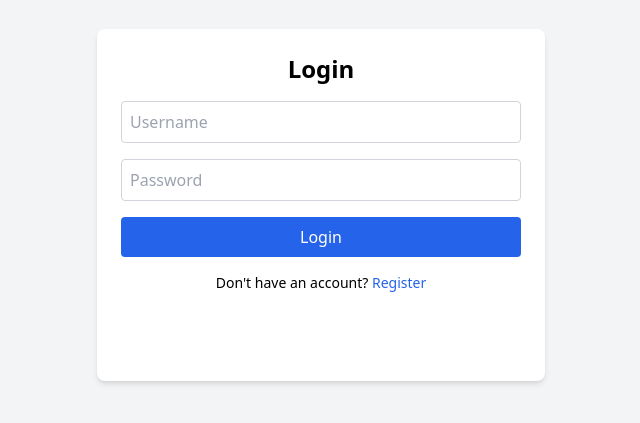
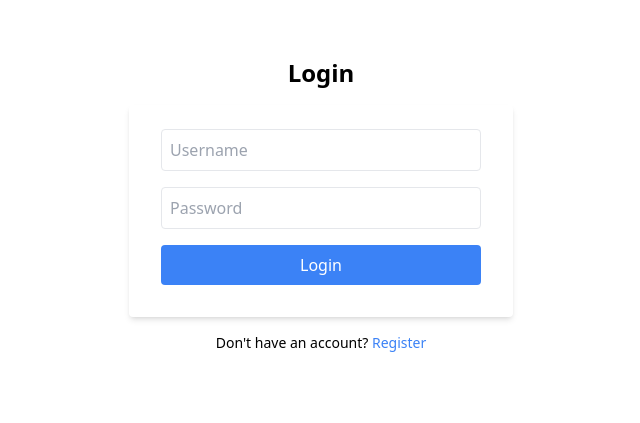
Before and after one commit to vishal-mehta-cent/paper-trading-frontend_revised, a React (Vite) app: page / in a window 1280 px wide. Shown: the part 195-618 px from the top of the page, without its empty margins (319-959 px from the left). Built offline with nearby package versions, Linux system fonts and the light colour scheme.

Commit message:
Adding files

```diff
--- a/src/pages/LoginRegister.jsx
+++ b/src/pages/LoginRegister.jsx
@@ -1,115 +1,80 @@
 import React, { useState } from "react";
 import axios from "axios";
-import { GoogleLogin } from "@react-oauth/google";
-import jwt_decode from "jwt-decode";
 
-const BASE_URL = import.meta.env.VITE_BACKEND_URL;
-
-export default function LoginRegister({ onLoginSuccess }) {
+const LoginRegister = (props) => {
   const [username, setUsername] = useState("");
   const [password, setPassword] = useState("");
   const [isLogin, setIsLogin] = useState(true);
-  const [error, setError] = useState("");
 
   const handleSubmit = async (e) => {
     e.preventDefault();
-    setError("");
+
+    const endpoint = isLogin ? "/auth/login" : "/auth/register";
 
     try {
-      const endpoint = isLogin ? "login" : "register";
-      const response = await axios.post(`${BASE_URL}/auth/${endpoint}`, {
+      const response = await axios.post(
+        `${import.meta.env.VITE_BACKEND_URL}${endpoint}`,
+        {
           username,
           password,
-      });
+        }
+      );
 
-      if (response.status === 200) {
-        localStorage.setItem("username", username);
-        onLoginSuccess(username);
+      if (response.status === 200 || response.status === 201) {
+        console.log("✅ Login/Register successful");
+        props.onLoginSuccess(username); // <-- Callback to parent
       } else {
-        setError("Unexpected response from server.");
+        alert("Login/Register failed");
       }
-    } catch (err) {
-      console.error(err);
-      setError(err.response?.data?.detail || "Login/Register failed");
-    }
-  };
-
-  const handleGoogleSuccess = async (credentialResponse) => {
-    const decoded = jwt_decode(credentialResponse.credential);
-    const name = decoded.name || decoded.email;
-
-    try {
-      const response = await axios.post(`${BASE_URL}/auth/google-login`, {
-        token: credentialResponse.credential,
-      });
-
-      if (response.status === 200) {
-        localStorage.setItem("username", name);
-        onLoginSuccess(name);
-      } else {
-        setError("Google login failed.");
-      }
-    } catch (err) {
-      console.error(err);
-      setError(err.response?.data?.detail || "Google login failed");
+    } catch (error) {
+      console.error("❌ Error during login/register:", error);
+      alert("Login/Register failed");
     }
   };
 
   return (
-    <div className="flex justify-center items-center h-screen bg-gray-100">
-      <div className="w-full max-w-md p-6 bg-white rounded-lg shadow-md">
-        <h2 className="text-2xl font-bold text-center mb-4">
+    <div className="flex flex-col items-center justify-center min-h-screen p-4">
+      <h1 className="text-2xl font-semibold mb-4">
         {isLogin ? "Login" : "Register"}
-        </h2>
-
-        {error && (
-          <p className="text-red-500 text-center text-sm mb-2">{error}</p>
-        )}
-
-        <form onSubmit={handleSubmit}>
+      </h1>
+      <form
+        onSubmit={handleSubmit}
+        className="bg-white shadow-md rounded px-8 pt-6 pb-8 mb-4 w-full max-w-sm"
+      >
         <input
+          className="w-full mb-4 p-2 border rounded"
           type="text"
           placeholder="Username"
-            className="w-full p-2 mb-4 border border-gray-300 rounded"
           value={username}
           onChange={(e) => setUsername(e.target.value)}
           required
         />
-
         <input
+          className="w-full mb-4 p-2 border rounded"
           type="password"
           placeholder="Password"
-            className="w-full p-2 mb-4 border border-gray-300 rounded"
           value={password}
           onChange={(e) => setPassword(e.target.value)}
           required
         />
-
         <button
           type="submit"
-            className="w-full bg-blue-600 text-white py-2 rounded hover:bg-blue-700"
+          className="w-full bg-blue-500 text-white py-2 rounded hover:bg-blue-600"
         >
           {isLogin ? "Login" : "Register"}
         </button>
       </form>
-
-        <p className="mt-4 text-center text-sm">
+      <p className="text-sm">
         {isLogin ? "Don't have an account?" : "Already have an account?"}{" "}
         <span
+          className="text-blue-500 hover:underline cursor-pointer"
           onClick={() => setIsLogin(!isLogin)}
-            className="text-blue-600 cursor-pointer hover:underline"
         >
           {isLogin ? "Register" : "Login"}
         </span>
       </p>
-
-        <div className="mt-6">
-          <GoogleLogin
-            onSuccess={handleGoogleSuccess}
-            onError={() => setError("Google Sign In Failed")}
-          />
-        </div>
-      </div>
     </div>
   );
-}
+};
+
+export default LoginRegister;
```
Lines whose indentation alone changed are shown as unchanged.
